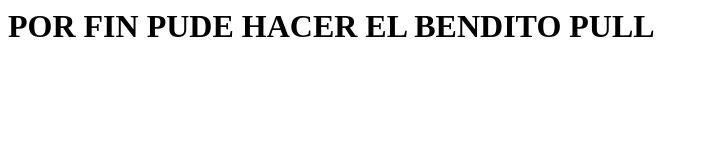
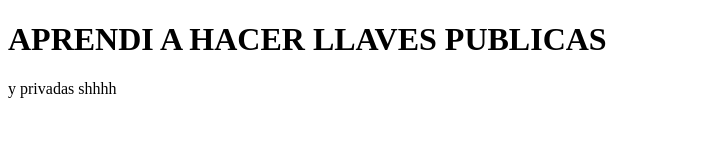
Before and after one commit to TOSCANERO/repo, a plain HTML site: page index.html in a window 1280 px wide. Shown: the whole page, without its empty margins (0-709 px from the left). Drawn offline with Linux system fonts and the light colour scheme.

Commit message:
Aprendi a hacer llaves

```diff
--- a/index.html
+++ b/index.html
@@ -1 +1,13 @@
-<h1>POR FIN PUDE HACER EL BENDITO PULL</h1>
+<!DOCTYPE html>
+<html lang="en">
+<head>
+    <meta charset="UTF-8">
+    <meta http-equiv="X-UA-Compatible" content="IE=edge">
+    <meta name="viewport" content="width=device-width, initial-scale=1.0">
+    <title>LLAVES</title>
+</head>
+<body>
+    <h1>APRENDI A HACER LLAVES PUBLICAS</h1>
+    <p>y privadas shhhh</p>
+</body>
+</html>
```
